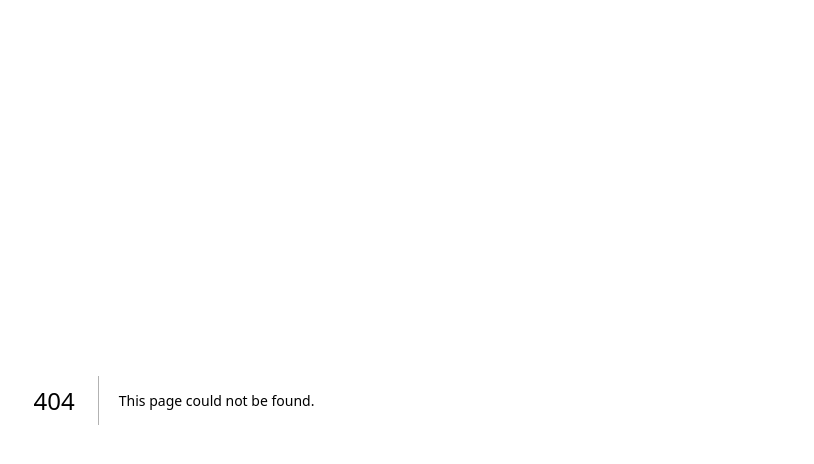
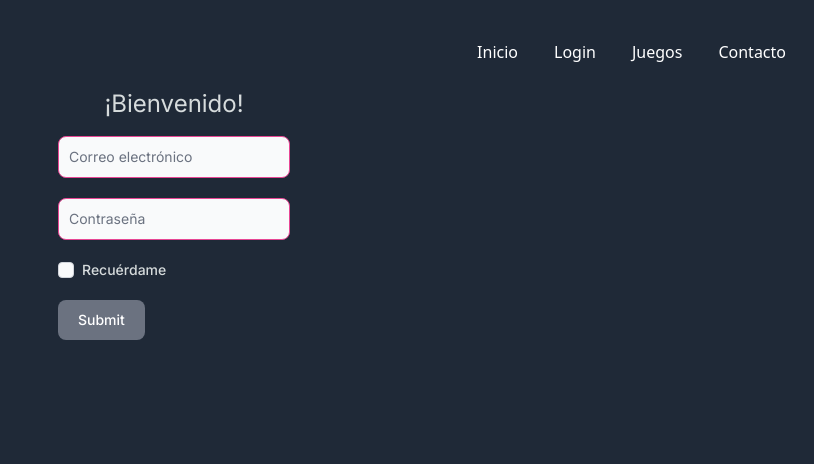
Before and after one commit to Davidmargar/LevelList, a Next.js app in the folder levellist/: page /login in a window 1280 px wide. Before the commit this address had no page. Shown: the top 464 px of the page, without its empty margins (466-1280 px from the left). Built offline with nearby package versions, Linux system fonts and the light colour scheme.

Commit message:
Creación de los formularios de registro y login
Formulario de registro
Formulario de login

Layout inicial para toda la web
Estructura de archivos general.

```diff
--- a/levellist/src/app/globals.css
+++ b/levellist/src/app/globals.css
@@ -3,7 +3,7 @@
 @tailwind utilities;
 
 :root {
-  --foreground-rgb: 0, 0, 0;
+  --foreground-rgb: 214, 219, 220;
   --background-start-rgb: 214, 219, 220;
   --background-end-rgb: 255, 255, 255;
 }
@@ -18,12 +18,6 @@
 
 body {
   color: rgb(var(--foreground-rgb));
-  background: linear-gradient(
-      to bottom,
-      transparent,
-      rgb(var(--background-end-rgb))
-    )
-    rgb(var(--background-start-rgb));
 }
 
 @layer utilities {
--- a/levellist/src/app/landing-page/landing-page.tsx
+++ b/levellist/src/app/landing-page/landing-page.tsx
@@ -1,8 +1,14 @@
+'use client'
+
 import Image from "next/image";
+import Link from "next/link";
+import { useRouter } from "next/navigation";
 
 export default function Landing() {
+    const router = useRouter()
+
     return(
-        <main className="z-1 flex flex-col items-start justify-center mx-auto px-4 sm:px-6 md:px-8 lg:px-12 xl:px-20 mt-8 sm:mt-12 md:mt-16 lg:mt-20">
+        <main className="items-start justify-center mx-auto px-4 sm:px-6 md:px-8 lg:px-12 xl:px-20 mt-8 sm:mt-12 md:mt-16 lg:mt-20 bg-gray-800">
             <Image
             className="relative"
             src="/logo.png"
@@ -12,15 +18,15 @@ export default function Landing() {
             priority />
             <h3 className="text-lg font-semibold mt-4">¿A qué vas a jugar hoy?</h3>
             <div className="mt-8 sm:mt-10 md:mt-12 lg:mt-16 break-words w-full sm:w-2/3 md:w-1/2 lg:w-1/3">
-            <p>
-                Encuentra reseñas de tus juegos favoritos, ¡o comparte las tuyas propias! Levellist es una comunidad repleta de gente apasionada por los videojuegos, como tú.
-            </p>
+                <p>
+                    Encuentra reseñas de tus juegos favoritos, ¡o comparte las tuyas propias! Levellist es una comunidad repleta de gente apasionada por los videojuegos, como tú.
+                </p>
             </div>
             <div className="mt-8 sm:mt-10">
-            <button type="button" className="text-white bg-blue-700 hover:bg-blue-800 focus:ring-4 focus:ring-blue-300 font-medium rounded-lg text-sm px-5 py-2.5 me-2 mb-2 sm:mb-0 dark:bg-blue-600 dark:hover:bg-blue-700 focus:outline-none dark:focus:ring-blue-800">Regístrate</button>
-            <p className="inline-block">
-                o, si ya tienes una cuenta, <a href="#" className="underline decoration-sky-500">inicia sesión</a>.
-            </p>
+                <button type="button" className="text-white bg-gray-500 hover:bg-gray-600 focus:ring-4 font-medium rounded-lg text-sm px-5 py-2.5 me-2 mb-2 sm:mb-0 focus:outline-none" onClick={() => router.push('/registro')}>Regístrate</button>
+                <p className="inline-block">
+                    o, si ya tienes una cuenta, <Link href="/login" className="underline decoration-gray-100">inicia sesión</Link>.
+                </p>
             </div>
         </main>
     )
--- a/levellist/src/app/layout.tsx
+++ b/levellist/src/app/layout.tsx
@@ -1,12 +1,13 @@
 import type { Metadata } from "next";
 import { Inter } from "next/font/google";
 import "./globals.css";
+import NavigationBar from "./navigation-bar/navigation-bar";
 
 const inter = Inter({ subsets: ["latin"] });
 
 export const metadata: Metadata = {
-  title: "Create Next App",
-  description: "Generated by create next app",
+  title: "levellist",
+  description: "Proyecto fin FP Grado Superior DAW Distancia - David Martínez García",
 };
 
 export default function RootLayout({
@@ -16,7 +17,10 @@ export default function RootLayout({
 }>) {
   return (
     <html lang="en">
-      <body className={inter.className}>{children}</body>
+      <body className="bg-gray-800">
+        <NavigationBar />
+        <div className={inter.className}>{children}</div>
+      </body>
     </html>
   );
 }
--- /dev/null
+++ b/levellist/src/app/login/login.tsx
@@ -0,0 +1,26 @@
+export default function Login() {
+    return (
+        <main className="max-w-sm mx-auto justify-items-center">
+            <h1 className="text-2xl mb-4">¡Bienvenido!</h1>
+            <div>
+                <form className="max-w-sm">
+                    <div className="mb-5">
+                        <input type="email" id="email" className="bg-gray-50 border border-gray-300 text-gray-900 text-sm rounded-lg block w-full p-2.5 focus:ring-2 focus:ring-gray-100 invalid:border-pink-500 invalid:text-pink-600
+                        focus:invalid:border-pink-500 focus:invalid:ring-pink-500" placeholder="Correo electrónico" required />
+                    </div>
+                    <div className="mb-5">
+                        <input type="password" id="password" className="bg-gray-50 border border-gray-300 text-gray-900 text-sm rounded-lg block w-full p-2.5 focus:ring-2 focus:ring-gray-100 invalid:border-pink-500 invalid:text-pink-600
+                        focus:invalid:border-pink-500 focus:invalid:ring-pink-500" placeholder="Contraseña" required />
+                    </div>
+                    <div className="flex items-start mb-5">
+                        <div className="flex items-center h-5">
+                            <input id="remember" type="checkbox" value="" className="w-4 h-4 border border-gray-300 rounded bg-gray-50 focus:ring-3 focus:ring-gray-300" required />
+                        </div>
+                        <label htmlFor="remember" className="ms-2 text-sm font-medium">Recuérdame</label>
+                    </div>
+                    <button type="submit" className="text-white bg-gray-500 hover:bg-gray-600 focus:ring-2 focus:outline-none font-medium rounded-lg text-sm w-full sm:w-auto px-5 py-2.5 text-center ">Submit</button>
+                </form>
+            </div>
+        </main>
+    )
+}
--- /dev/null
+++ b/levellist/src/app/login/page.tsx
@@ -0,0 +1,9 @@
+import Login from "./login";
+
+
+
+export default function Page() {
+  return (
+      <Login />
+  )
+}
--- a/levellist/src/app/navigation-bar/navigation-bar.tsx
+++ b/levellist/src/app/navigation-bar/navigation-bar.tsx
@@ -1,6 +1,7 @@
 'use client'
 
 import React, { useState } from 'react';
+import Link from 'next/link'
 
 export default function NavigationBar() {
     const [menuOpen, setMenuOpen] = useState(false);
@@ -10,11 +11,11 @@ export default function NavigationBar() {
     };
 
     return (
-        <div className="w-full flex flex-wrap justify-end p-4">
+        <div className="z-1 w-full flex flex-wrap justify-end p-4 bg-gray-800">
             <button
                 type="button"
                 onClick={toggleMenu}
-                className="inline-flex p-2 w-10 h-10 justify-end text-sm text-gray-500 rounded-lg md:hidden hover:bg-gray-100 focus:outline-none focus:ring-2 focus:ring-gray-200 dark:text-gray-400 dark:hover:bg-gray-700 dark:focus:ring-gray-600"
+                className="inline-flex p-2 w-10 h-10 justify-end text-sm text-gray-500 rounded-lg md:hidden focus:outline-none focus:ring-2"
                 aria-controls="navbar-default"
                 aria-expanded={menuOpen ? "true" : "false"}>
                 <span className="sr-only">Abrir menú</span>
@@ -25,10 +26,10 @@ export default function NavigationBar() {
             <div className={`${menuOpen ? "" : "hidden"} w-full md:block md:w-auto justify-end`} id="navbar-default">
                 <ul className="font-medium flex flex-col p-4 md:p-0 mt-4 md:flex-row md:space-x-3 rtl:space-x-reverse">
                     <li>
-                        <a href="#" className="block py-2 px-3 text-white rounded hover:font-bold" aria-current="page">Inicio</a>
+                        <Link href="/" className="block py-2 px-3 text-white rounded hover:font-bold" aria-current="page">Inicio</Link>
                     </li>
                     <li>
-                        <a href="#" className="block py-2 px-3 text-white rounded hover:font-bold">Registro</a>
+                        <Link href="/login" className="block py-2 px-3 text-white rounded hover:font-bold">Login</Link>
                     </li>
                     <li>
                         <a href="#" className="block py-2 px-3 text-white rounded hover:font-bold">Juegos</a>
--- a/levellist/src/app/page.tsx
+++ b/levellist/src/app/page.tsx
@@ -1,10 +1,8 @@
-import NavigationBar from './navigation-bar/navigation-bar'
 import LandingPage from './landing-page/landing-page'
 
 export default function Home() {
   return(
     <div>
-      <NavigationBar />
       <LandingPage />
     </div>
   )
--- /dev/null
+++ b/levellist/src/app/registro/page.tsx
@@ -0,0 +1,8 @@
+import Registro from "./registro";
+
+
+export default function Page() {
+    return (
+        <Registro />
+    )
+}
--- /dev/null
+++ b/levellist/src/app/registro/registro.tsx
@@ -0,0 +1,21 @@
+export default function Registro() {
+    return (
+        <main className="max-w-sm mx-auto justify-items-center mt-10 ">
+            <h1 className="text-2xl mb-4">¡Únete a levellist!</h1>
+            <p className="mb-4 text-sm">Comienza rápidamente a compartir tus opiniones con miles de usuarios.</p>
+            <div>
+                <form className="max-w-sm">
+                    <div className="mb-5">
+                        <input type="email" id="email" className="bg-gray-50 border border-gray-300 text-gray-900 text-sm rounded-lg block w-full p-2.5 focus:ring-2 focus:ring-gray-100 invalid:border-pink-500 invalid:text-pink-600
+                        focus:invalid:border-pink-500 focus:invalid:ring-pink-500" placeholder="Correo electrónico" required />
+                    </div>
+                    <div className="mb-5">
+                        <input type="password" id="password" className="bg-gray-50 border border-gray-300 text-gray-900 text-sm rounded-lg block w-full p-2.5 focus:ring-2 focus:ring-gray-100 invalid:border-pink-500 invalid:text-pink-600
+                         focus:invalid:border-pink-500 focus:invalid:ring-pink-500" placeholder="Contraseña" required />
+                    </div>
+                    <button type="submit" className="text-white bg-gray-500 hover:bg-gray-600 focus:ring-2 focus:outline-none font-medium rounded-lg text-sm w-full sm:w-auto px-5 py-2.5 text-center ">¡Vamos!</button>
+                </form>
+            </div>
+        </main>
+    )
+}
--- a/levellist/tailwind.config.ts
+++ b/levellist/tailwind.config.ts
@@ -9,11 +9,21 @@ const config: Config = {
   ],
   theme: {
     extend: {
-      backgroundImage: {
-        "gradient-radial": "radial-gradient(var(--tw-gradient-stops))",
-        "gradient-conic":
-          "conic-gradient(from 180deg at 50% 50%, var(--tw-gradient-stops))",
-      },
+      colors: {
+        'gray': {
+          '50': '#f9fafb',
+          '100': '#f3f4f6',
+          '200': '#e5e7eb',
+          '300': '#d1d5db',
+          '400': '#9ca3af',
+          '500': '#6b7280',
+          '600': '#4b5563',
+          '700': '#374151',
+          '800': '#1f2937',
+          '900': '#111827',
+          '950': '#030712',
+        },
+      }
     },
   },
   plugins: [
```
Also changed, not shown: levellist/package.json (+5 -4 lines), 1 other file (tests, documents, lock files or other folders).
